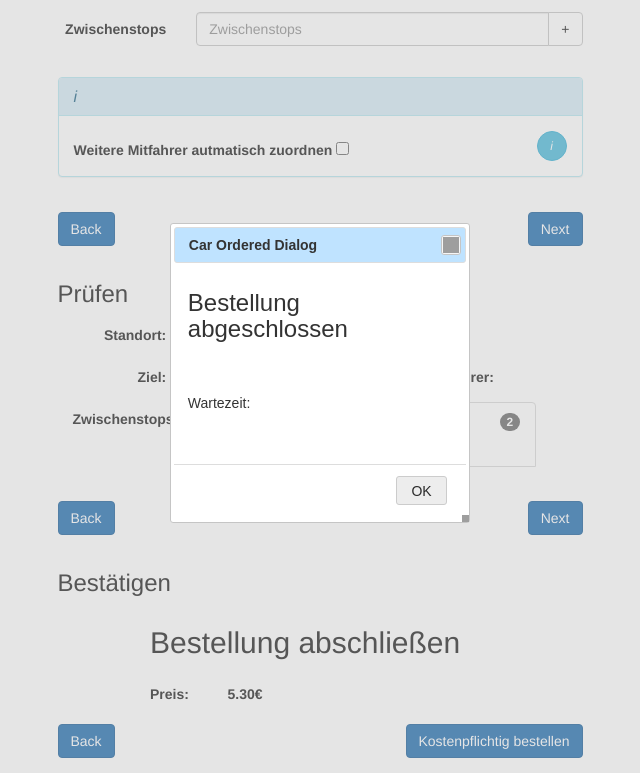
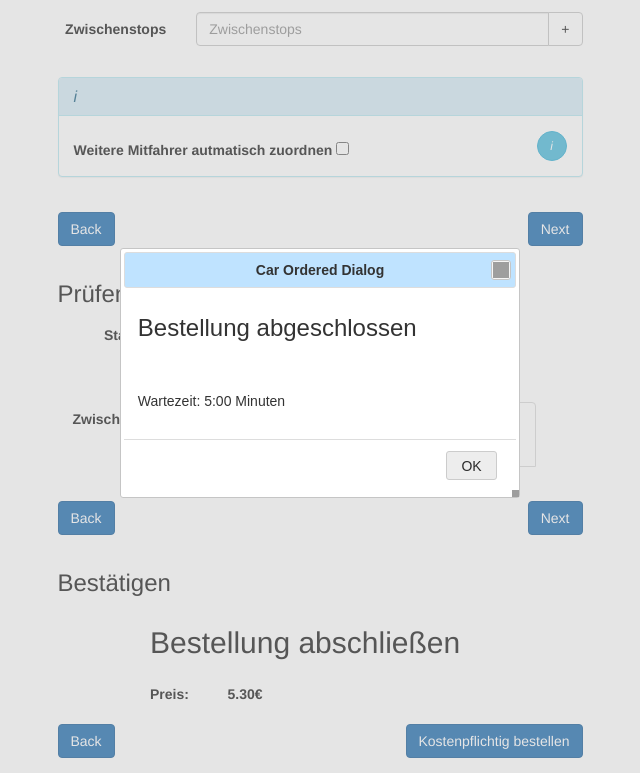
Before and after one commit to Auwibana/OSI-7124, a plain HTML site: page order.html in a window 1280 px wide. Both pictures are taken after a click on the button "Kostenpflichtig bestellen". Shown: the part 488-1261 px from the top of the page, without its empty margins (320-960 px from the left). Drawn offline with nearby package versions, Linux system fonts and the light colour scheme; some packages are replaced by stand-ins of ours; no server answers; grey boxes are pictures that could not be loaded.

Commit message:
something

```diff
--- a/css/order.css
+++ b/css/order.css
@@ -303,3 +303,8 @@ body {
 	line-height: 1.428571429;
 	border-radius: 15px;
 }
+
+.ui-dialog .ui-dialog-title {
+      width: 100%;
+      text-align: center;
+}
--- a/js/order.js
+++ b/js/order.js
@@ -259,9 +259,16 @@ $(document).ready(function() {
     $('div.setup-panel div a.btn-primary').trigger('click');
 });
 
-var date = $('#date').datepicker({
-	dateFormat: 'dd.mm.yy'
-}).val();
+$('#date').datepicker({
+        monthNames: ['Januar','Februar','März','April','Mai','Juni',
+        'Juli','August','September','Oktober','November','Dezember'],
+        dayNames: ['Sonntag','Montag','Dienstag','Mittwoch','Donnerstag','Freitag','Samstag'],
+        dayNamesShort: ['So','Mo','Di','Mi','Do','Fr','Sa'],
+        dayNamesMin: ['So','Mo','Di','Mi','Do','Fr','Sa'],
+      dateFormat:'dd.mm.yy'
+    }
+  );
+
 
 $('#wrapper').dialog({
 	height: 400,
@@ -283,8 +290,8 @@ $('#car_ordered_dialog').dialog({
                     $( this ).dialog( "close" );
 					window.location.href = "infoPage.html";                }
             },
-	height: 300,
-    width: 300,
+	height: 250,
+    width: 400,
     modal: true,
     resizable: true,
     autoOpen: false,
--- a/order.html
+++ b/order.html
@@ -283,7 +283,7 @@
                                         <p>
                                             <h3>Bestellung abgeschlossen</h3>
                                         </p><br></br>
-                                        <p id="wartezeit">Wartezeit:</p>
+                                        <p id="wartezeit">Wartezeit: 5:00 Minuten</p>
                                     </div>
                                     <button type="button" class="btn btn-primary backBtn pull-left">Back</button>
                                 </div>
```
Also changed, not shown: timepicker/dist/wickedpicker.min.css.
